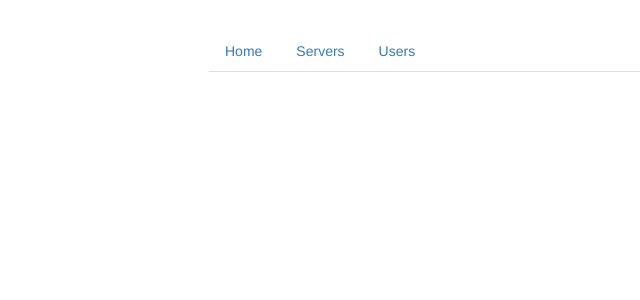
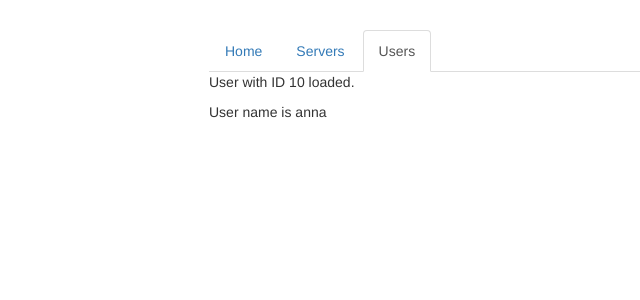
Before and after one commit to marcusblackhall/routing-app, an Angular app: page /users/10/anna in a window 1280 px wide. Before the commit this address led to /. Shown: the top 300 px of the page, without its empty margins (56-696 px from the left). Built offline with nearby package versions, Linux system fonts and the light colour scheme.

Commit message:
Route parameters

```diff
--- a/src/app/app.module.ts
+++ b/src/app/app.module.ts
@@ -16,7 +16,8 @@
 const appRoutes:Routes = [
 { path: '', 'component' : HomeComponent },
 { path: 'users', 'component' : UserComponent },
-{  path: 'servers', 'component' : ServersComponent}
+{ path: 'users/:id/:name', 'component' : UserComponent },
+{ path: 'servers', 'component' : ServersComponent}
 
 ];
 
--- a/src/app/users/user/user.component.html
+++ b/src/app/users/user/user.component.html
@@ -1,2 +1,2 @@
-<p>User with ID _ID_ loaded.</p>
-<p>User name is _NAME_</p>
+<p>User with ID {{user.id}} loaded.</p>
+<p>User name is {{user.name}}</p>
--- a/src/app/users/user/user.component.ts
+++ b/src/app/users/user/user.component.ts
@@ -1,4 +1,5 @@
 import { Component, OnInit } from '@angular/core';
+import { ActivatedRoute } from '@angular/router';
 
 @Component({
   selector: 'app-user',
@@ -8,9 +9,14 @@
 export class UserComponent implements OnInit {
   user: {id: number, name: string};
 
-  constructor() { }
+  constructor(private route:ActivatedRoute) { }
 
   ngOnInit() {
+
+    this.user = {
+        id : this.route.snapshot.params['id'],
+        name: this.route.snapshot.params['name']
+    };
   }
 
 }
```
